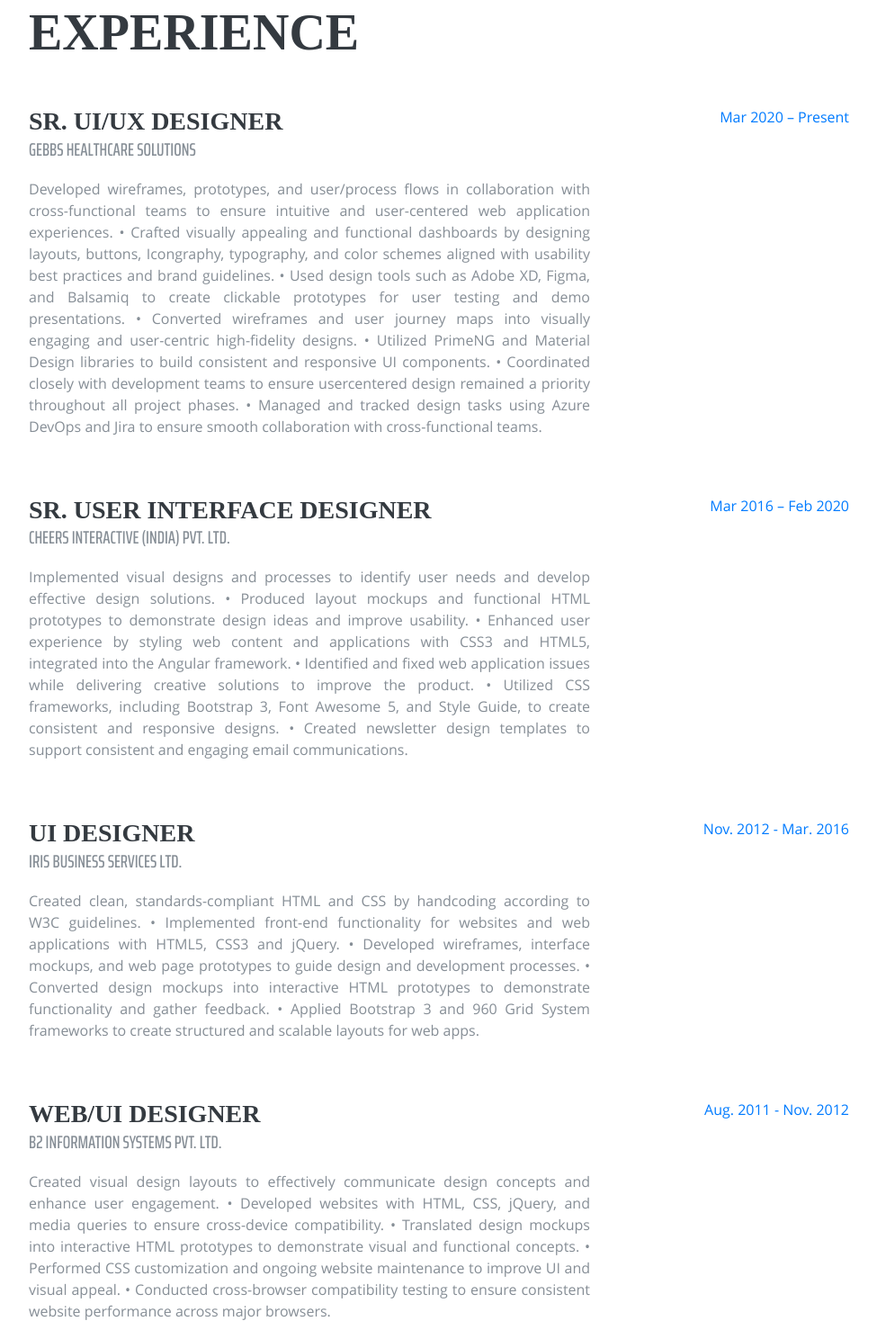
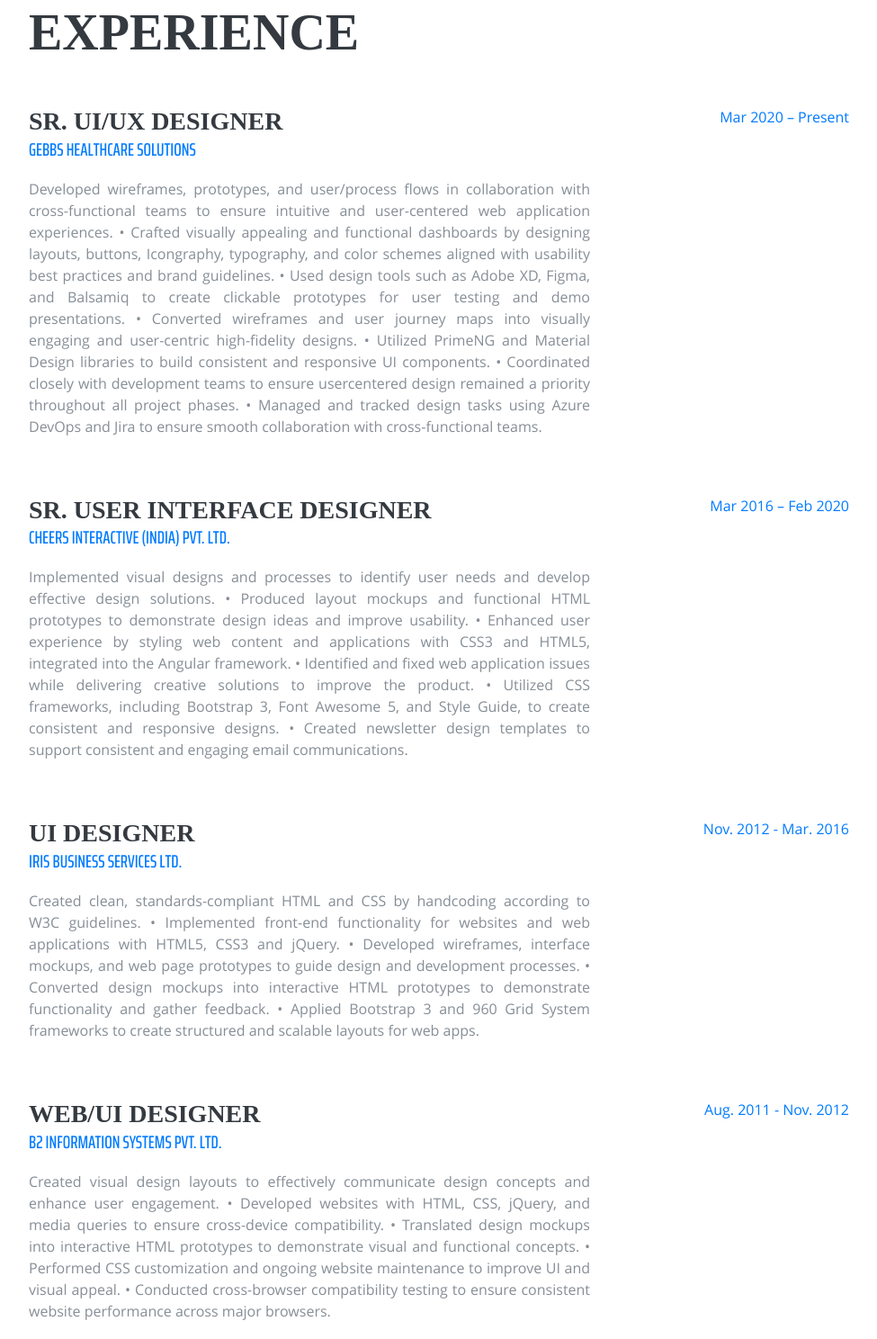
Before and after one commit to nileshpawar2007/portfolio, a plain HTML site: page index.html in a window 1280 px wide. Shown: the part 845-2333 px from the top of the page at 90% size, without its empty margins (288-1263 px from the left). Drawn offline with nearby package versions, Linux system fonts and the light colour scheme; a web font is replaced by a local one.

Commit message:
Update index.html

```diff
--- a/index.html
+++ b/index.html
@@ -113,7 +113,7 @@ organizational goals. My approach emphasizes collaboration, innovation, and cont
           <div class="resume-item d-flex flex-column flex-md-row mb-5">
             <div class="resume-content mr-auto">
               <h3 class="mb-0">Sr. UI/UX Designer</h3>
-              <div class="subheading mb-3">GeBBS Healthcare Solutions</div>
+              <div class="subheading mb-3 text-primary">GeBBS Healthcare Solutions</div>
               <p>Developed wireframes, prototypes, and user/process flows in
 collaboration with cross-functional teams to ensure intuitive and
 user-centered web application experiences.
@@ -144,7 +144,7 @@ to ensure smooth collaboration with cross-functional teams.
           <div class="resume-item d-flex flex-column flex-md-row mb-5">
             <div class="resume-content mr-auto">
               <h3 class="mb-0">Sr. User Interface Designer</h3>
-              <div class="subheading mb-3">Cheers Interactive (India) Pvt. Ltd.</div>
+              <div class="subheading mb-3 text-primary">Cheers Interactive (India) Pvt. Ltd.</div>
               <p>
                 Implemented visual designs and processes to identify user needs
 and develop effective design solutions.
@@ -169,7 +169,7 @@ engaging email communications.
           <div class="resume-item d-flex flex-column flex-md-row mb-5">
             <div class="resume-content mr-auto">
               <h3 class="mb-0">UI Designer</h3>
-              <div class="subheading mb-3">IRIS Business Services Ltd.</div>
+              <div class="subheading mb-3 text-primary">IRIS Business Services Ltd.</div>
               <p>
                 Created clean, standards-compliant HTML and CSS by handcoding
 according to W3C guidelines.
@@ -191,7 +191,7 @@ structured and scalable layouts for web apps.
           <div class="resume-item d-flex flex-column flex-md-row mb-5">
             <div class="resume-content mr-auto">
               <h3 class="mb-0">Web/UI Designer</h3>
-              <div class="subheading mb-3">B2 Information Systems Pvt. Ltd.</div>
+              <div class="subheading mb-3 text-primary">B2 Information Systems Pvt. Ltd.</div>
               <p>
                 Created visual design layouts to effectively communicate design
 concepts and enhance user engagement.
@@ -213,7 +213,7 @@ consistent website performance across major browsers.
           <div class="resume-item d-flex flex-column flex-md-row">
             <div class="resume-content mr-auto">
               <h3 class="mb-0">Jr. Web Designer</h3>
-              <div class="subheading mb-3">Web Werks (India) Pvt. Ltd.</div>
+              <div class="subheading mb-3 text-primary">Web Werks (India) Pvt. Ltd.</div>
               <p>
                 Responsible for designing web page layouts using HTML, CSS, and jQuery. Converted PSD mockups into clean, responsive HTML prototypes. Developed pages using both div-based and table-based structures while ensuring cross-browser compatibility across older and modern browsers. Collaborated with developers to support smooth code integration and maintain UI consistency.
               </p>
```
